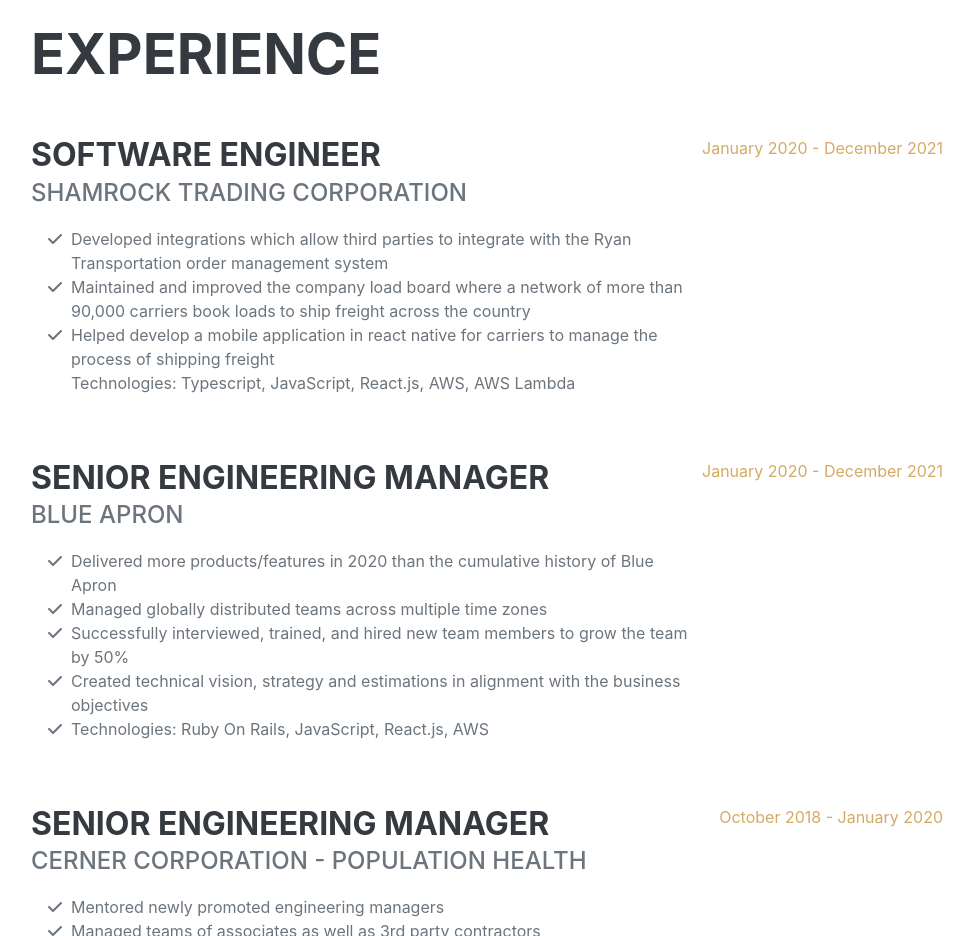
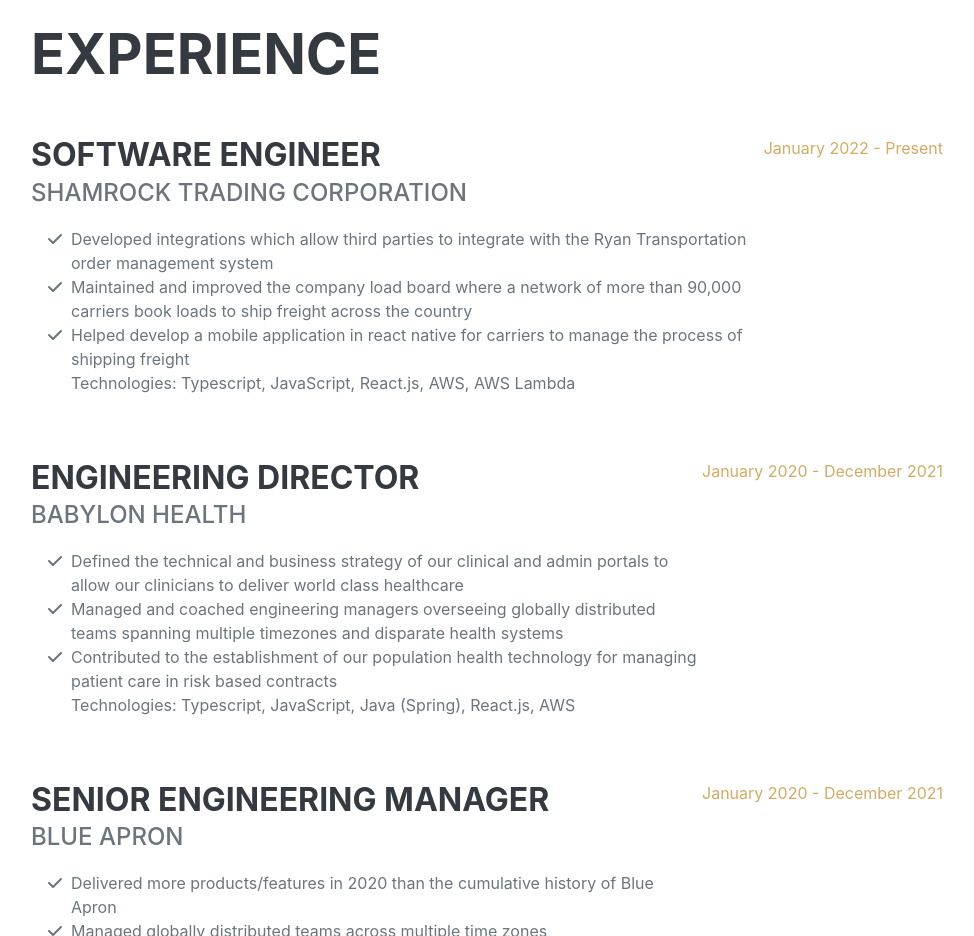
Before and after one commit to humandane/daneguempel.github.io, a plain HTML site: page index.html in a window 1280 px wide. Shown: the part 860-1796 px from the top of the page, without its empty margins (289-1263 px from the left). Drawn offline with nearby package versions, Linux system fonts and the light colour scheme; a web font is replaced by a local one.

Commit message:
Update index.html

```diff
--- a/index.html
+++ b/index.html
@@ -116,7 +116,7 @@
                     <div
                         class="d-flex flex-column flex-md-row justify-content-between mb-5"
                     >
-                        <div class="flex-grow-1">
+                    <div class="flex-grow-1">
                             <h3 class="mb-0">Software Engineer</h3>
                             <div class="subheading mb-3">
                                 Shamrock Trading Corporation
@@ -137,6 +137,40 @@
                                     Helped develop a mobile application in react native for carriers to manage the process of shipping freight</li>
                                     <i class="fa-li fa fa-check"></i>
                                     Technologies: Typescript, JavaScript, React.js, AWS, AWS Lambda</li>
+                                </ul>
+                            </p>
+                        </div>
+                        <div class="flex-shrink-0">
+                            <span class="text-primary">January 2022 - Present</span>
+                        </div>
+                    </div>
+                    <div
+                        class="d-flex flex-column flex-md-row justify-content-between mb-5"
+                    >
+                        <div class="flex-grow-1">
+                            <h3 class="mb-0">Engineering Director</h3>
+                            <div class="subheading mb-3">
+                                Babylon Health
+                            </div>
+                            <p>
+                                <ul class="fa-ul mb-0">
+                                    <li>
+                                        <i class="fa-li fa fa-check"></i>
+                                        Defined the technical and business strategy of our clinical and admin portals to allow our
+clinicians to deliver world class healthcare
+</li>
+                                    <li>
+                                    <li>
+                                        <i class="fa-li fa fa-check"></i>
+                                        Managed and coached engineering managers overseeing globally distributed teams spanning
+multiple timezones and disparate health systems</li>
+                                    <li>
+                                    <li>
+                                    <i class="fa-li fa fa-check"></i>
+                                   Contributed to the establishment of our population health technology for managing patient care
+in risk based contracts</li>
+                                    <i class="fa-li fa fa-check"></i>
+                                    Technologies: Typescript, JavaScript, Java (Spring), React.js, AWS</li>
                                 </ul>
                             </p>
                         </div>
```
